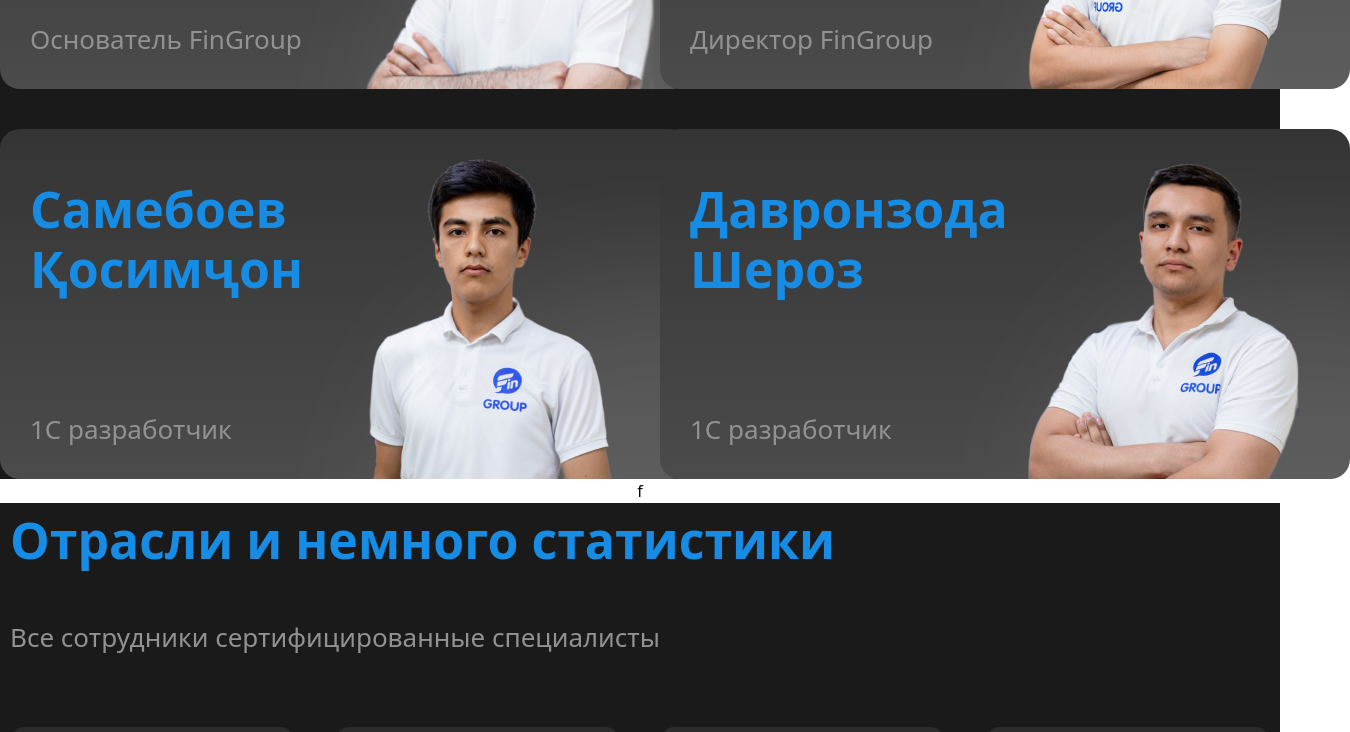
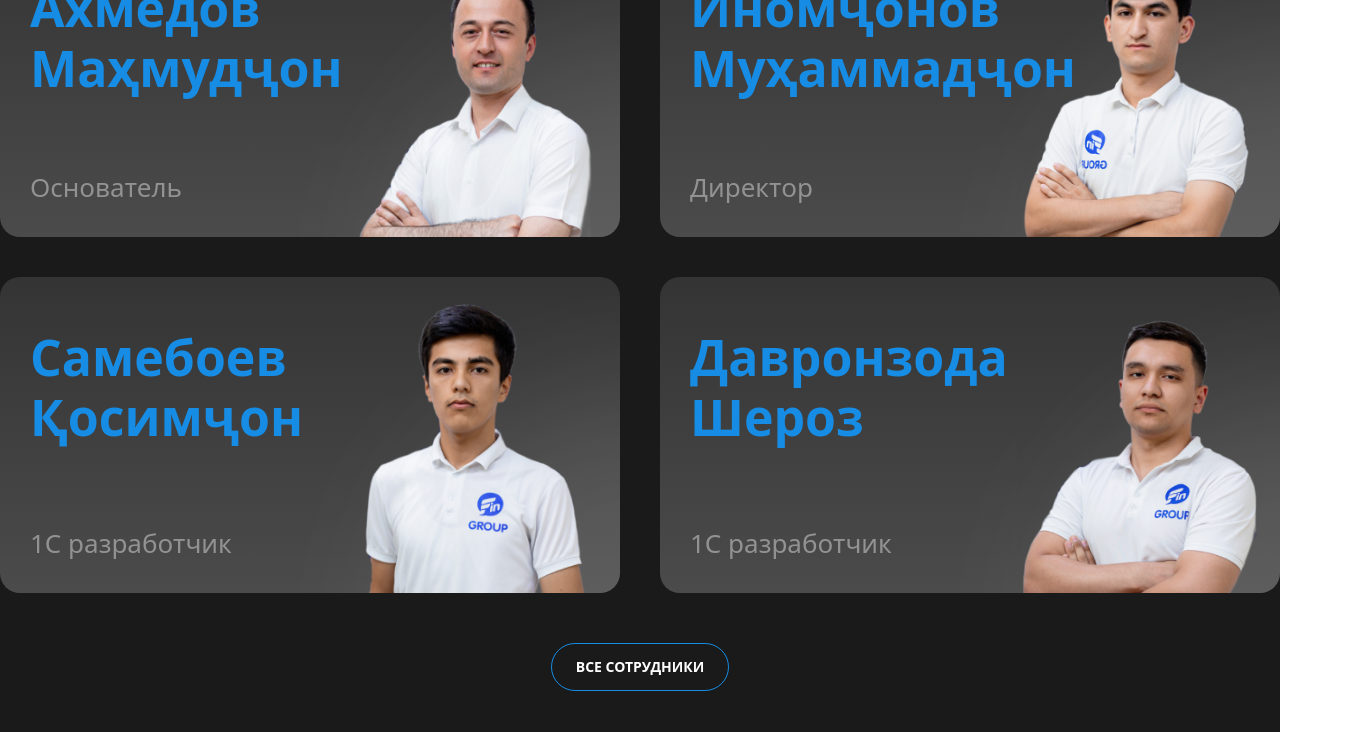
Before and after one commit to rustam18-dev/fingroup-nuxt, a Nuxt app: page / in a window 1280 px wide. Shown: the part 1380-2112 px from the top of the page, 1350 px wide, since content can reach past the window. Built offline with nearby package versions, Linux system fonts and the light colour scheme.

Commit message:
our achievements

```diff
--- a/components/CardEmployees.vue
+++ b/components/CardEmployees.vue
@@ -1,9 +1,11 @@
 <template>
-  <div class="back flex items-end w-[690px] h-[350px] rounded-[20px] z-[50] cursor-pointer">
+  <div class="back flex items-end max-w-[690px] max-h-[350px] h-full rounded-[20px] z-[50] cursor-pointer">
     <div class="flex flex-col h-full items-start justify-between pt-[50px] pb-[30px] pl-[30px] relative">
       <h1 class="title">{{ title }}</h1>
       <span class="text">{{ jobTitle }}</span>
-      <CustomButton>Подробнее</CustomButton>
+      <div class="absolute bottom-6 opacity-0 button duration-500">
+        <CustomButton class="text-[12px]">Подробнее</CustomButton>
+      </div>
       <div class="round duration-700"/>
       <div class="round2 duration-700"/>
     </div>
@@ -37,9 +39,9 @@ const props = defineProps(['jobTitle', 'title', 'img']);
   transition-duration: 500ms;
 }
 .back:hover .text{
-  padding-bottom: 70px;
+  padding-bottom: 60px;
 }
-.back:hover button{
+.back:hover .button{
   opacity: 1;
 }
 .round{
--- a/components/CustomButton.vue
+++ b/components/CustomButton.vue
@@ -1,5 +1,5 @@
 <template>
-  <button :class="classes" class="button">
+  <button :class="classes" v-bind="$attrs" class="button">
     <span class="btn1"></span>
     <span class="btn2"></span>
     <slot></slot>
@@ -18,16 +18,17 @@ const classes = computed(() => ({
 <style scoped>
 .button{
   overflow: hidden;
-  @apply opacity-0 hover:duration-1000 duration-500 absolute bottom-10 uppercase text-white text-[12px] font-semibold w-[300px] h-[48px] text-center border border-mainB rounded-[10px]
+  @apply flex items-center justify-center hover:duration-1000 duration-500 px-[24px] py-[14px] relative uppercase text-white text-[12px] font-semibold w-[300px] max-h-[48px] min-h-[48px] text-center border border-mainB rounded-[10px]
 }
 .button--light{
   border-radius: 50px;
   border: 1.5px solid #168CE4;
+  width: auto;
+  font-size: 14px;
 }
 .button:hover {
-  opacity: 0;
   background: rgba(22, 140, 228, 0.20);
-  transition: opacity 280ms ease;
+  transition: opacity 380ms ease;
 }
 
 .btn1::before {
@@ -37,7 +38,7 @@ const classes = computed(() => ({
   left: 110%;
   height: 100%;
   width: 10px;
-  transition: left 300ms ease;
+  transition: left 500ms ease;
 }
 
 .btn2::before {
@@ -47,16 +48,13 @@ const classes = computed(() => ({
   left: 102%;
   height: 100%;
   width: 10px;
-  transition: left 300ms ease;
+  transition: left 500ms ease;
 }
 
-.button:hover {
-  opacity: 1;
-}
 .button:hover .btn1::before {
-  left: -32%;
+  left: -62%;
 }
 .button:hover .btn2::before{
-  left: -40%;
+  left: -70%;
 }
 </style>
--- a/components/Employees.vue
+++ b/components/Employees.vue
@@ -1,5 +1,5 @@
 <template>
-  <div class="">
+  <div class="flex flex-col mt-[189px] mb-[125px]">
     <div class="flex flex-col gap-[40px] mb-[64px]">
       <h2 class="main_title">Наши сотрудники</h2>
       <span class="text">Команда профессионалов</span>
@@ -9,9 +9,8 @@
         <CardEmployees :title="info.title" :img="info.img" :jobTitle="info.jobTitle"/>
       </div>
     </div>
-    <div class="w-full flex justify-center bg-white">
-      <CustomButton>Все сотрудники</CustomButton>
-      f
+    <div class="flex flex-col justify-center items-center w-full mt-[50px]">
+      <CustomButton class="w-full z-50" theme="light">Все сотрудники</CustomButton>
     </div>
   </div>
 </template>
@@ -23,8 +22,8 @@ import img3 from '../assets/img/3.png'
 import img4 from '../assets/img/4.png'
 
 const employeesInfo = ref([
-  {id: 1, img: img1, title: 'Ахмедов Маҳмудҷон', jobTitle: 'Основатель FinGroup'},
-  {id: 2, img: img2, title: 'Иномҷонов Муҳаммадҷон', jobTitle: 'Директор FinGroup'},
+  {id: 1, img: img1, title: 'Ахмедов Маҳмудҷон', jobTitle: 'Основатель'},
+  {id: 2, img: img2, title: 'Иномҷонов Муҳаммадҷон', jobTitle: 'Директор'},
   {id: 3, img: img3, title: 'Самебоев Қосимҷон', jobTitle: '1C разработчик'},
   {id: 4, img: img4, title: 'Давронзода Шероз', jobTitle: '1C разработчик'}
 ]);
--- a/components/Navbar.vue
+++ b/components/Navbar.vue
@@ -17,6 +17,7 @@
         <img class="mb-6" src="../assets/img_navbar/3.png" alt="">
         <img class="mb-6" src="../assets/img_navbar/3.png" alt="">
       </div>
+
       <div class="w-[50%] flex flex-col justify-center mt-24 items-center bottom-block">
         <img class="mb-6" src="../assets/img_navbar/1.png" alt="">
         <img class="mb-6" src="../assets/img_navbar/4.png" alt="">
--- /dev/null
+++ b/components/OurAchievements.vue
@@ -0,0 +1,15 @@
+<template>
+  <div>
+    fr
+  </div>
+</template>
+
+<script>
+export default {
+
+}
+</script>
+
+<style>
+
+</style>
```
